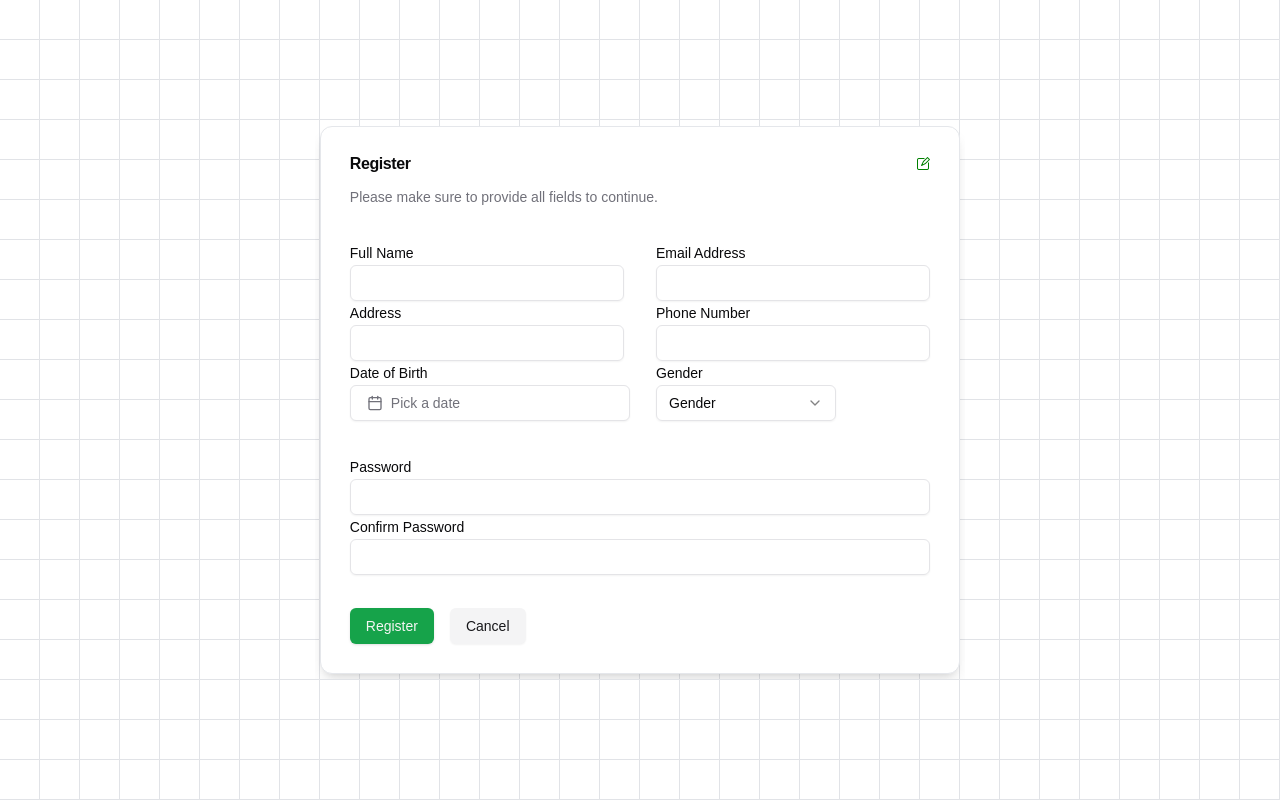
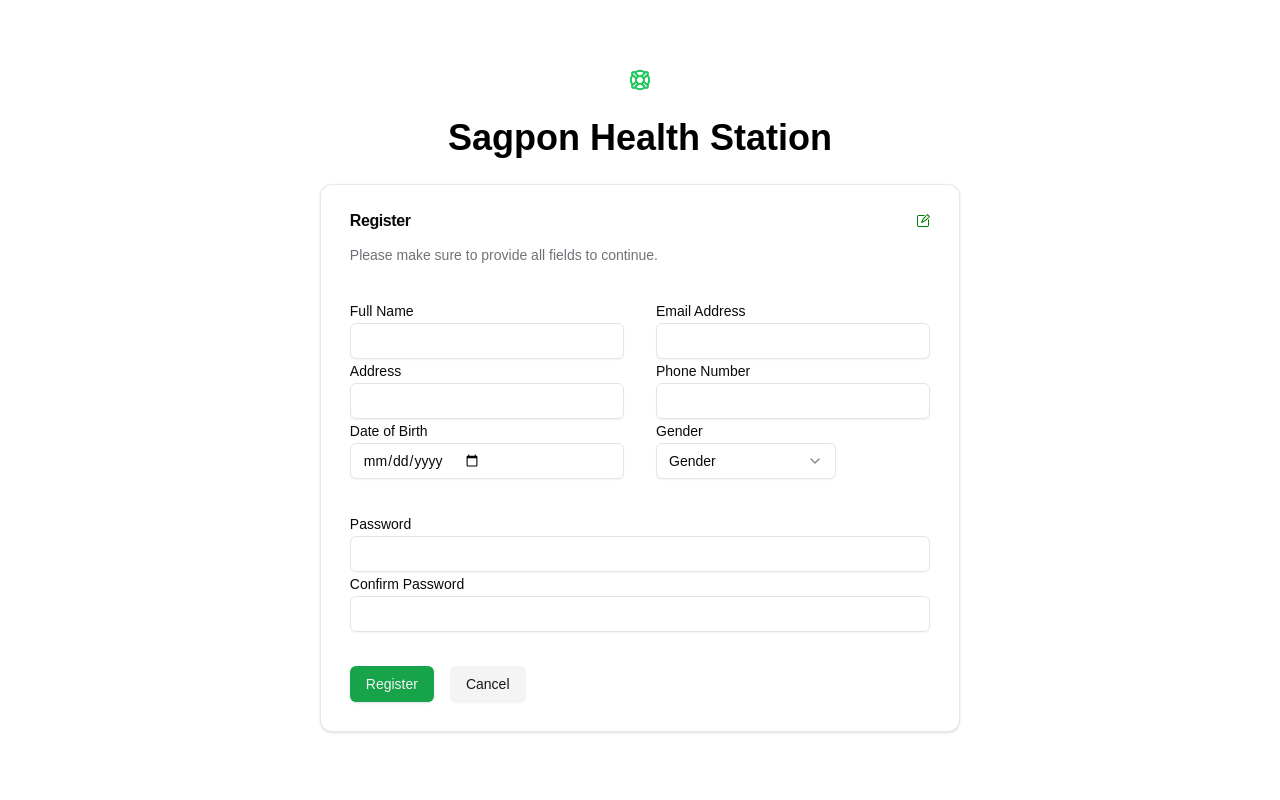
Before and after one commit to zorncbllr/sagpon-medical-system, a React (Vite) app in the folder client/: page /register in a window 1280 px wide. Built offline with nearby package versions, Linux system fonts and the light colour scheme.

Commit message:
changed to minimal

```diff
--- a/client/src/App.tsx
+++ b/client/src/App.tsx
@@ -1,7 +1,7 @@
 import { Route, Routes } from "react-router-dom";
-import Home from "./pages/home";
 import Login from "./pages/login";
 import Register from "./pages/register";
+import Home from "./pages/Home";
 
 function App() {
   return (
--- a/client/src/components/registration-form.tsx
+++ b/client/src/components/registration-form.tsx
@@ -17,13 +17,12 @@ import {
 import { Input } from "./ui/input";
 import { Label } from "./ui/label";
 import { Pencil2Icon } from "@radix-ui/react-icons";
-import DatePicker from "./ui/date-picker";
+import BoxReveal from "./ui/box-reveal";
 import { Link } from "react-router-dom";
-import BoxReveal from "./ui/box-reveal";
 
 function RegistrationForm() {
   return (
-    <Card className="w-[40rem] shadow-lg">
+    <Card className="w-[40rem]">
       <form>
         <CardHeader>
           <BoxReveal width="100%" duration={0.7}>
@@ -40,7 +39,7 @@ function RegistrationForm() {
         </CardHeader>
 
         <CardContent className="grid gap-6">
-          <BoxReveal duration={0.6}>
+          <BoxReveal duration={0.6} width="100%">
             <section className="grid grid-cols-2 gap-x-8">
               <div>
                 <Label>Full Name</Label>
@@ -60,7 +59,7 @@ function RegistrationForm() {
               </div>
               <div>
                 <Label>Date of Birth</Label>
-                <DatePicker />
+                <Input type="date" />
               </div>
               <div>
                 <Label>Gender</Label>
@@ -94,7 +93,9 @@ function RegistrationForm() {
           <CardFooter className="flex gap-4">
             <Button type="submit">Register</Button>
             <Button type="button" variant={"secondary"}>
-              <Link to="/login">Cancel</Link>
+              <Link to="/login" replace>
+                Cancel
+              </Link>
             </Button>
           </CardFooter>
         </BoxReveal>
--- a/client/src/components/ui/calendar.tsx
+++ /dev/null
@@ -1,70 +0,0 @@
-import * as React from "react"
-import { ChevronLeft, ChevronRight } from "lucide-react"
-import { DayPicker } from "react-day-picker"
-
-import { cn } from "@/lib/utils"
-import { buttonVariants } from "@/components/ui/button"
-
-export type CalendarProps = React.ComponentProps<typeof DayPicker>
-
-function Calendar({
-  className,
-  classNames,
-  showOutsideDays = true,
-  ...props
-}: CalendarProps) {
-  return (
-    <DayPicker
-      showOutsideDays={showOutsideDays}
-      className={cn("p-3", className)}
-      classNames={{
-        months: "flex flex-col sm:flex-row space-y-4 sm:space-x-4 sm:space-y-0",
-        month: "space-y-4",
-        caption: "flex justify-center pt-1 relative items-center",
-        caption_label: "text-sm font-medium",
-        nav: "space-x-1 flex items-center",
-        nav_button: cn(
-          buttonVariants({ variant: "outline" }),
-          "h-7 w-7 bg-transparent p-0 opacity-50 hover:opacity-100"
-        ),
-        nav_button_previous: "absolute left-1",
-        nav_button_next: "absolute right-1",
-        table: "w-full border-collapse space-y-1",
-        head_row: "flex",
-        head_cell:
-          "text-muted-foreground rounded-md w-8 font-normal text-[0.8rem]",
-        row: "flex w-full mt-2",
-        cell: cn(
-          "relative p-0 text-center text-sm focus-within:relative focus-within:z-20 [&:has([aria-selected])]:bg-accent [&:has([aria-selected].day-outside)]:bg-accent/50 [&:has([aria-selected].day-range-end)]:rounded-r-md",
-          props.mode === "range"
-            ? "[&:has(>.day-range-end)]:rounded-r-md [&:has(>.day-range-start)]:rounded-l-md first:[&:has([aria-selected])]:rounded-l-md last:[&:has([aria-selected])]:rounded-r-md"
-            : "[&:has([aria-selected])]:rounded-md"
-        ),
-        day: cn(
-          buttonVariants({ variant: "ghost" }),
-          "h-8 w-8 p-0 font-normal aria-selected:opacity-100"
-        ),
-        day_range_start: "day-range-start",
-        day_range_end: "day-range-end",
-        day_selected:
-          "bg-primary text-primary-foreground hover:bg-primary hover:text-primary-foreground focus:bg-primary focus:text-primary-foreground",
-        day_today: "bg-accent text-accent-foreground",
-        day_outside:
-          "day-outside text-muted-foreground aria-selected:bg-accent/50 aria-selected:text-muted-foreground",
-        day_disabled: "text-muted-foreground opacity-50",
-        day_range_middle:
-          "aria-selected:bg-accent aria-selected:text-accent-foreground",
-        day_hidden: "invisible",
-        ...classNames,
-      }}
-      components={{
-        IconLeft: ({ ...props }) => <ChevronLeft className="h-4 w-4" />,
-        IconRight: ({ ...props }) => <ChevronRight className="h-4 w-4" />,
-      }}
-      {...props}
-    />
-  )
-}
-Calendar.displayName = "Calendar"
-
-export { Calendar }
--- a/client/src/components/ui/date-picker.tsx
+++ /dev/null
@@ -1,39 +0,0 @@
-import * as React from "react";
-import { format } from "date-fns";
-import { CalendarIcon } from "lucide-react";
-
-import { cn } from "../../lib/utils";
-import { Button } from "./button";
-import { Calendar } from "./calendar";
-import { Popover, PopoverContent, PopoverTrigger } from "./popover";
-
-function DatePicker() {
-  const [date, setDate] = React.useState<Date>();
-
-  return (
-    <Popover>
-      <PopoverTrigger asChild>
-        <Button
-          variant={"outline"}
-          className={cn(
-            "w-[280px] justify-start text-left font-normal",
-            !date && "text-muted-foreground"
-          )}
-        >
-          <CalendarIcon />
-          {date ? format(date, "PPP") : <span>Pick a date</span>}
-        </Button>
-      </PopoverTrigger>
-      <PopoverContent className="w-auto p-0">
-        <Calendar
-          mode="single"
-          selected={date}
-          onSelect={setDate}
-          initialFocus
-        />
-      </PopoverContent>
-    </Popover>
-  );
-}
-
-export default DatePicker;
--- a/client/src/components/ui/grid-pattern.tsx
+++ /dev/null
@@ -1,72 +0,0 @@
-import { useId } from "react";
-
-import { cn } from "../../lib/utils";
-
-interface GridPatternProps {
-  width?: number;
-  height?: number;
-  x?: number;
-  y?: number;
-  squares?: Array<[x: number, y: number]>;
-  strokeDasharray?: string;
-  className?: string;
-  [key: string]: unknown;
-}
-
-export function GridPattern({
-  width = 40,
-  height = 40,
-  x = -1,
-  y = -1,
-  strokeDasharray = "0",
-  squares,
-  className,
-  ...props
-}: GridPatternProps) {
-  const id = useId();
-
-  return (
-    <svg
-      aria-hidden="true"
-      className={cn(
-        "pointer-events-none absolute inset-0 h-full w-full fill-gray-400/30 stroke-gray-400/30",
-        className
-      )}
-      {...props}
-    >
-      <defs>
-        <pattern
-          id={id}
-          width={width}
-          height={height}
-          patternUnits="userSpaceOnUse"
-          x={x}
-          y={y}
-        >
-          <path
-            d={`M.5 ${height}V.5H${width}`}
-            fill="none"
-            strokeDasharray={strokeDasharray}
-          />
-        </pattern>
-      </defs>
-      <rect width="100%" height="100%" strokeWidth={0} fill={`url(#${id})`} />
-      {squares && (
-        <svg x={x} y={y} className="overflow-visible">
-          {squares.map(([x, y]) => (
-            <rect
-              strokeWidth="0"
-              key={`${x}-${y}`}
-              width={width - 1}
-              height={height - 1}
-              x={x * width + 1}
-              y={y * height + 1}
-            />
-          ))}
-        </svg>
-      )}
-    </svg>
-  );
-}
-
-export default GridPattern;
--- a/client/src/components/ui/popover.tsx
+++ /dev/null
@@ -1,31 +0,0 @@
-import * as React from "react"
-import * as PopoverPrimitive from "@radix-ui/react-popover"
-
-import { cn } from "@/lib/utils"
-
-const Popover = PopoverPrimitive.Root
-
-const PopoverTrigger = PopoverPrimitive.Trigger
-
-const PopoverAnchor = PopoverPrimitive.Anchor
-
-const PopoverContent = React.forwardRef<
-  React.ElementRef<typeof PopoverPrimitive.Content>,
-  React.ComponentPropsWithoutRef<typeof PopoverPrimitive.Content>
->(({ className, align = "center", sideOffset = 4, ...props }, ref) => (
-  <PopoverPrimitive.Portal>
-    <PopoverPrimitive.Content
-      ref={ref}
-      align={align}
-      sideOffset={sideOffset}
-      className={cn(
-        "z-50 w-72 rounded-md border bg-popover p-4 text-popover-foreground shadow-md outline-none data-[state=open]:animate-in data-[state=closed]:animate-out data-[state=closed]:fade-out-0 data-[state=open]:fade-in-0 data-[state=closed]:zoom-out-95 data-[state=open]:zoom-in-95 data-[side=bottom]:slide-in-from-top-2 data-[side=left]:slide-in-from-right-2 data-[side=right]:slide-in-from-left-2 data-[side=top]:slide-in-from-bottom-2",
-        className
-      )}
-      {...props}
-    />
-  </PopoverPrimitive.Portal>
-))
-PopoverContent.displayName = PopoverPrimitive.Content.displayName
-
-export { Popover, PopoverTrigger, PopoverContent, PopoverAnchor }
--- a/client/src/pages/login.tsx
+++ b/client/src/pages/login.tsx
@@ -1,35 +1,26 @@
 import { LoginForm } from "../components/login-form";
 import Logo from "../assets/logo";
-import GridPattern from "../components/ui/grid-pattern";
 import BoxReveal from "../components/ui/box-reveal";
 
 function Login() {
   return (
-    <main className="w-full h-screen flex">
-      <section className="w-full grid place-items-center">
-        <div className="bg-backdrop w-4/5 h-4/5 bg-cover rounded-lg shadow-xl"></div>
-        <GridPattern className="z-[-1]" />
-      </section>
-
-      <section className="w-[55rem] h-full bg-white flex flex-col gap-6 items-center justify-center px-12 shadow-xl">
-        <div className="grid place-items-center gap-4">
+    <main className="w-full h-screen bg-white flex flex-col gap-4 items-center justify-center">
       <BoxReveal duration={0.4}>
         <Logo />
       </BoxReveal>
       <BoxReveal duration={0.6}>
         <h1 className="text-4xl font-semibold">Sagpon Health Station</h1>
       </BoxReveal>
+
       <BoxReveal duration={0.5}>
         <p className="text-center text-slate-500 before:content-[''] before:h-[0.1px] before:bg-slate-300 before:block before:m-4 after:content-[''] after:h-[0.1px] after:bg-slate-300 after:block after:m-4">
-              Providing compassionate care and innovative solutions for a
-              healthier community.
+          Providing compassionate care and innovative solutions for a healthier
+          community.
         </p>
       </BoxReveal>
-        </div>
       <BoxReveal duration={0.3}>
         <LoginForm />
       </BoxReveal>
-      </section>
     </main>
   );
 }
--- a/client/src/pages/register.tsx
+++ b/client/src/pages/register.tsx
@@ -1,12 +1,18 @@
+import Logo from "../assets/logo";
 import RegistrationForm from "../components/registration-form";
 import BoxReveal from "../components/ui/box-reveal";
-import GridPattern from "../components/ui/grid-pattern";
 
 function Register() {
   return (
-    <main className="grid place-items-center w-full h-screen">
-      <GridPattern className="z-[-1]" />
-      <BoxReveal boxColor="#16a34a" duration={0.3}>
+    <main className="w-full h-screen bg-white flex flex-col gap-4 items-center justify-center">
+      <BoxReveal duration={0.4}>
+        <Logo />
+      </BoxReveal>
+      <BoxReveal duration={0.6}>
+        <h1 className="text-4xl font-semibold">Sagpon Health Station</h1>
+      </BoxReveal>
+
+      <BoxReveal duration={0.3}>
         <RegistrationForm />
       </BoxReveal>
     </main>
```
Also changed, not shown: 1 other file (tests, documents, lock files or other folders). Lines whose indentation alone changed are shown as unchanged.
